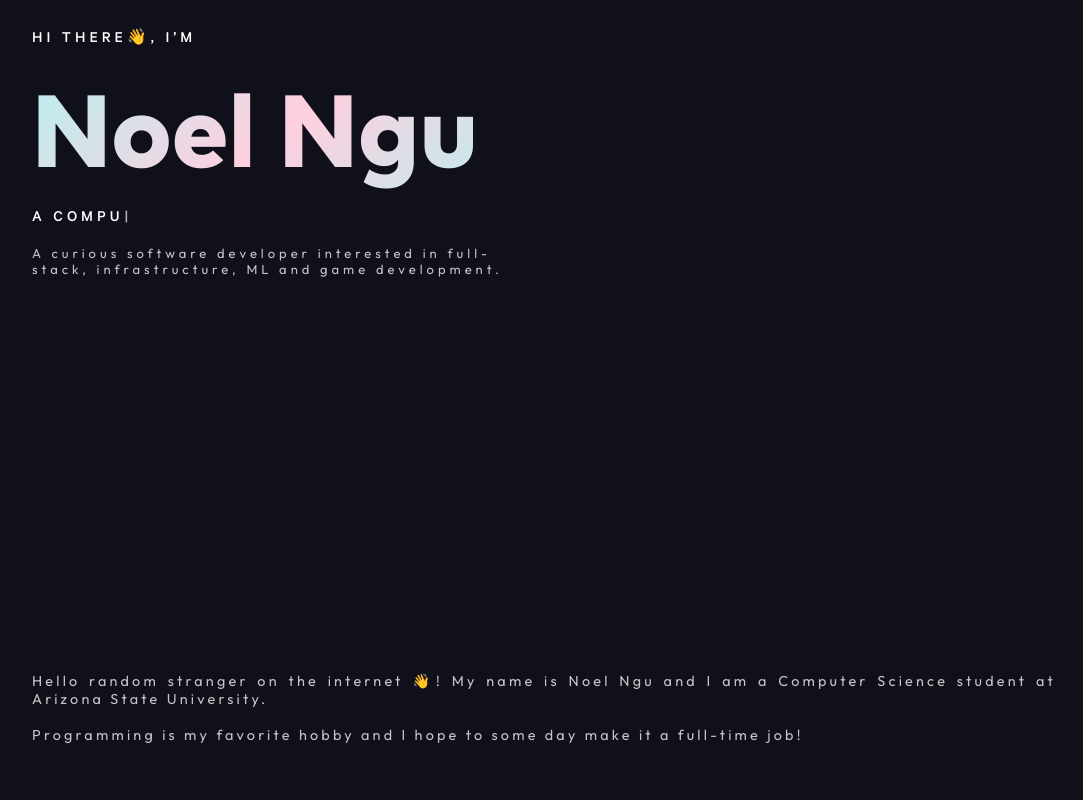
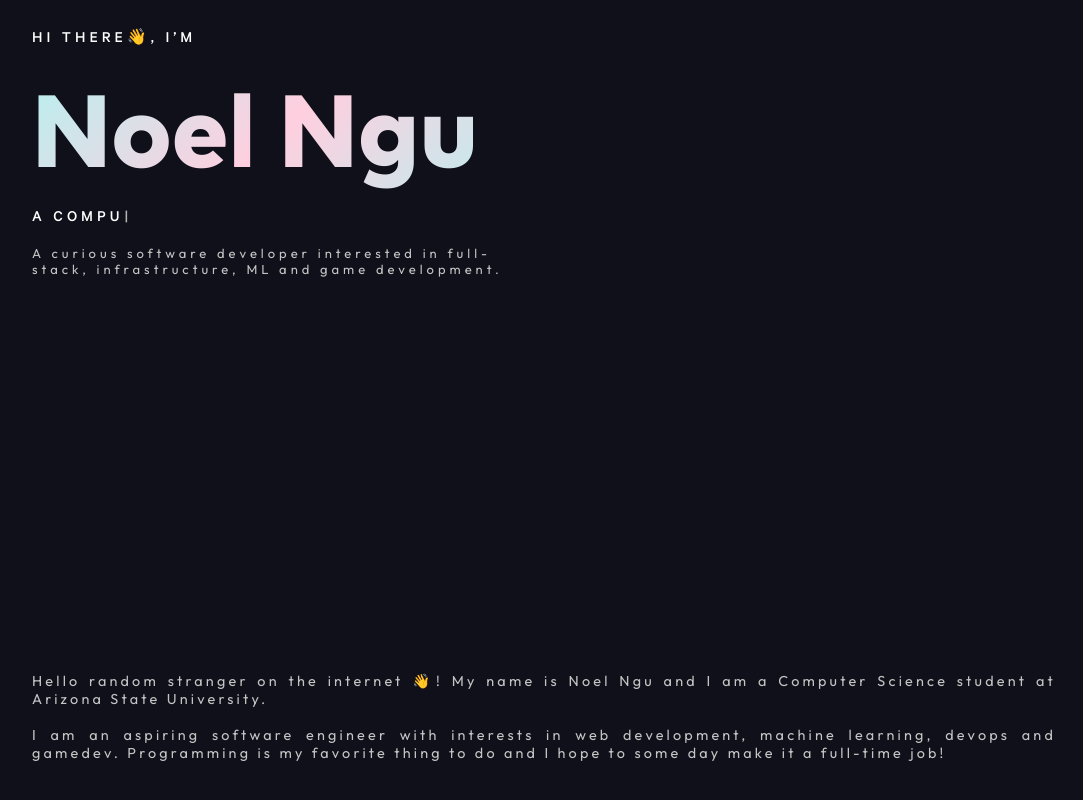
Before and after one commit to hwelsters/portfolio, a React (Create React App) app: page / in a window 1280 px wide. Shown: the part 226-1026 px from the top of the page, without its empty margins (96-1179 px from the left). Built offline with nearby package versions, Linux system fonts and the light colour scheme.

Commit message:
:sparkles: updated about section

```diff
--- a/src/pages/Home/components/About/About.tsx
+++ b/src/pages/Home/components/About/About.tsx
@@ -8,7 +8,7 @@ export default function About() {
         Computer Science student at Arizona State University.
         <br />
         <br />
-        Programming is my favorite hobby and I hope to some day make it a full-time job!
+        I am an aspiring software engineer with interests in web development, machine learning, devops and gamedev. Programming is my favorite thing to do and I hope to some day make it a full-time job!
       </span>
     </Block>
   );
```
